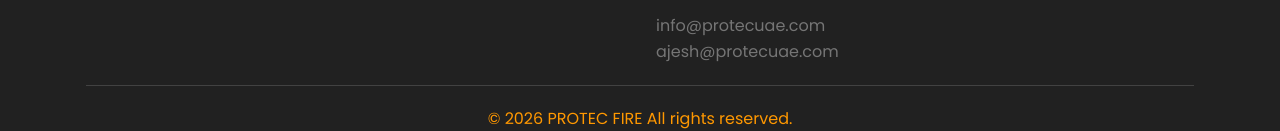
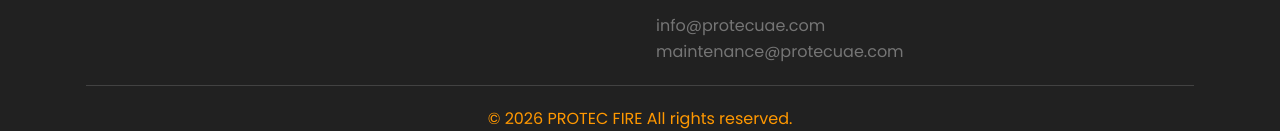
Before and after one commit to jabinkm/PROTECFIREWEB, a React (Vite) app: page /contact-us in a window 1280 px wide. Shown: the part 2277-2408 px from the top of the page. Built offline with nearby package versions, Linux system fonts and the light colour scheme.

Commit message:
updated email in the footer section

```diff
--- a/src/components/footer.jsx
+++ b/src/components/footer.jsx
@@ -44,7 +44,7 @@
             </Typography>
             <Typography color="gray" className="font-normal">
             <p className="text-gray-600 hover:text-orange-500"><a href="mailto:info@protecuae.com">info@protecuae.com</a></p>
-            <p className="text-gray-600 hover:text-orange-500"><a href="mailto:ajesh@protecuae.com">ajesh@protecuae.com</a></p>
+            <p className="text-gray-600 hover:text-orange-500"><a href="mailto:ajesh@protecuae.com">maintenance@protecuae.com</a></p>
             </Typography>
           </div>
           <div>
```
